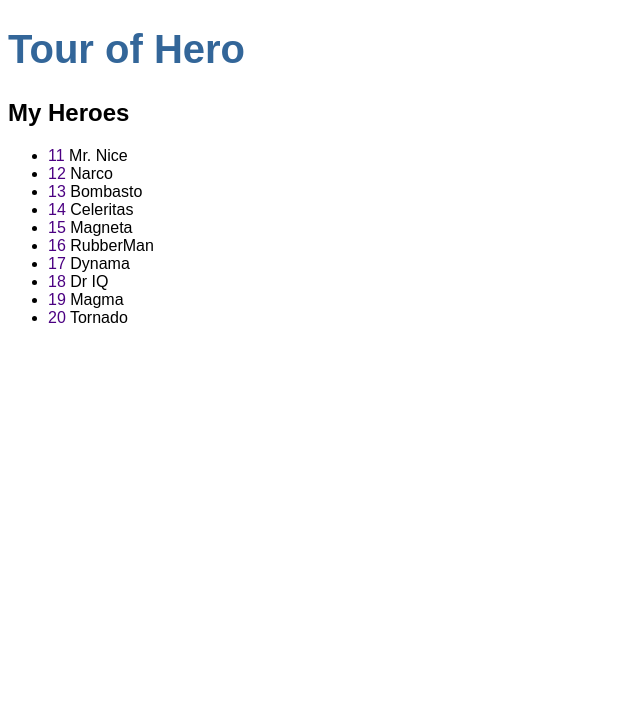
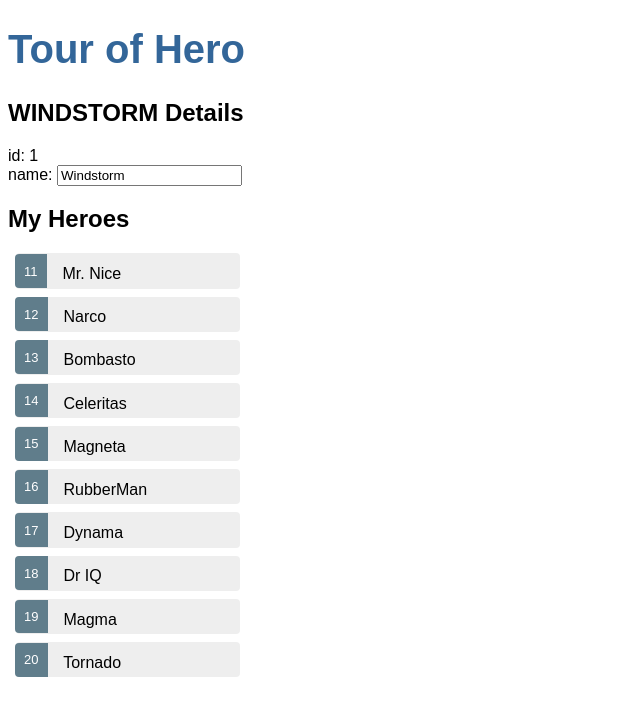
Before and after one commit to Draiking/AngularHero, an Angular app: page / in a window 1280 px wide. Shown: the top 716 px of the page, without its empty margins (0-640 px from the left). Built offline with nearby package versions, Linux system fonts and the light colour scheme.

Commit message:
mock-heroes style

```diff
--- a/src/app/heroes/heroes.component.html
+++ b/src/app/heroes/heroes.component.html
@@ -11,7 +11,9 @@
 
 <h2>My Heroes</h2>
 <ul class="heroes">
-  <li *ngFor="let hero of heroes" (click)="onSelect(hero)">
+  <li *ngFor="let hero of heroes"
+      [class.selected]="hero === selectedHero"
+      (click)="onSelect(hero)">
     <span class="badge">{{hero.id}}</span> {{hero.name}}
   </li>
 </ul>
--- a/src/app/heroes/heroes.component.scss
+++ b/src/app/heroes/heroes.component.scss
@@ -1,3 +1,48 @@
-span {
-  color: indigo;
+/* HeroesComponent's private CSS styles */
+.selected {
+  background-color: #CFD8DC !important;
+  color: white;
 }
+.heroes {
+  margin: 0 0 2em 0;
+  list-style-type: none;
+  padding: 0;
+  width: 15em;
+}
+.heroes li {
+  cursor: pointer;
+  position: relative;
+  left: 0;
+  background-color: #EEE;
+  margin: .5em;
+  padding: .3em 0;
+  height: 1.6em;
+  border-radius: 4px;
+}
+.heroes li.selected:hover {
+  background-color: #BBD8DC !important;
+  color: white;
+}
+.heroes li:hover {
+  color: #607D8B;
+  background-color: #DDD;
+  left: .1em;
+}
+.heroes .text {
+  position: relative;
+  top: -3px;
+}
+.heroes .badge {
+  display: inline-block;
+  font-size: small;
+  color: white;
+  padding: 0.8em 0.7em 0 0.7em;
+  background-color: #607D8B;
+  line-height: 1em;
+  position: relative;
+  left: -1px;
+  top: -4px;
+  height: 1.8em;
+  margin-right: .8em;
+  border-radius: 4px 0 0 4px;
+}
--- a/src/app/heroes/heroes.component.ts
+++ b/src/app/heroes/heroes.component.ts
@@ -15,7 +15,7 @@
     };
 
     heroes = HEROES;
-    selectedHero: Hero;
+    selectedHero: Hero = this.hero;
 
     constructor() {
     }
```
